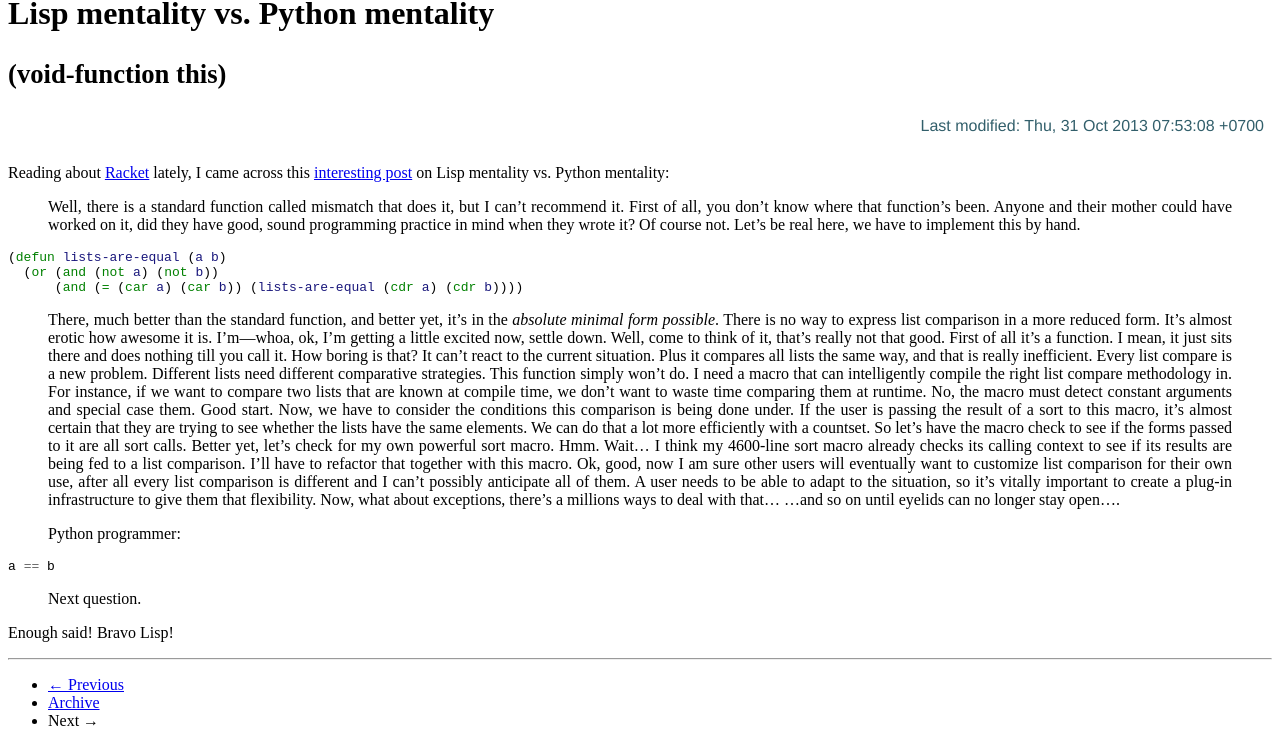
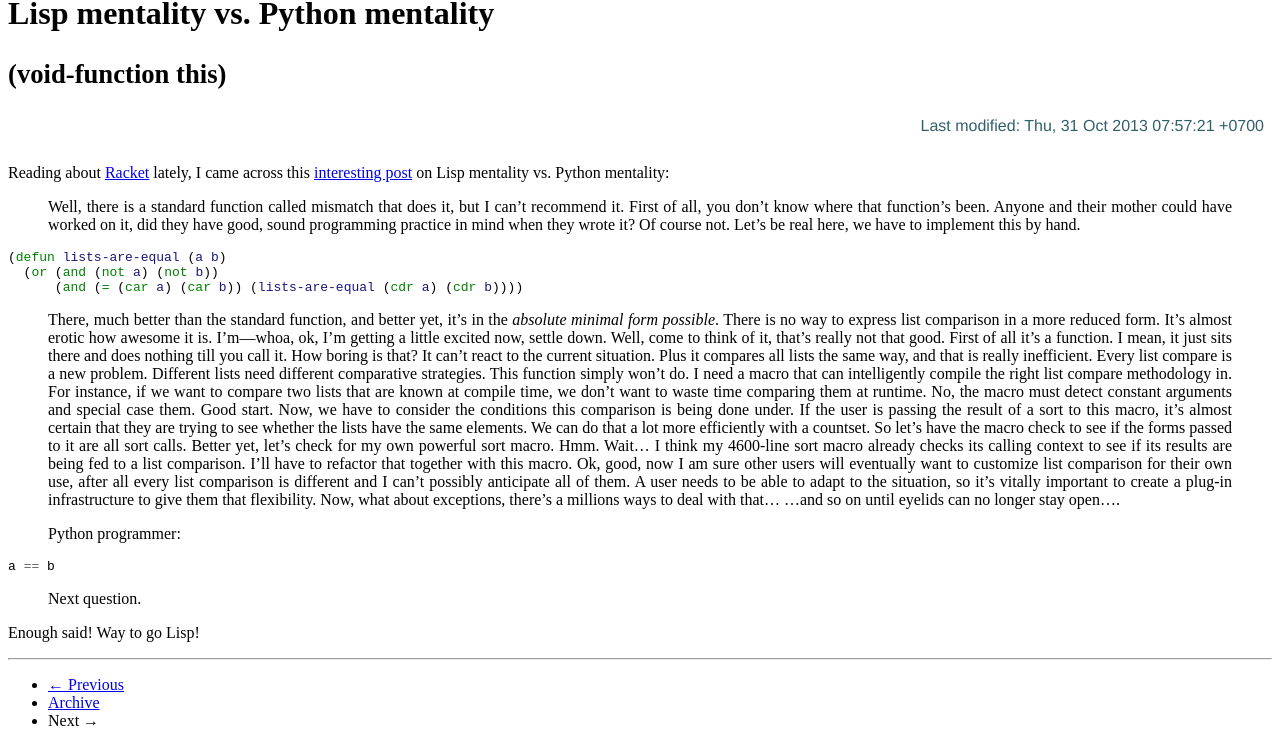
Before and after one commit to cmpitg/cmpitg.github.com, a Jekyll site: the page built from _posts/2013-10-31-lisp-mentality-vs-python-mentality.md, in a window 1280 px wide. Shown: the part 158-889 px from the top of the page. Built offline with Jekyll 4.4.1, drawn with Linux system fonts in a browser that asks for light colours; Markdown is read by kramdown in place of the engine named in the settings; comment, search, counter and statistics services are not loaded.

Commit message:
Change content

```diff
--- a/_posts/2013-10-31-lisp-mentality-vs-python-mentality.md
+++ b/_posts/2013-10-31-lisp-mentality-vs-python-mentality.md
@@ -5,7 +5,7 @@ tagline: "(void-function this)"
 description: "Lisp vs. Python mentality @ PTL (Racket) mailing list archive"
 category: lisp
 tags: [racket, lisp, python, mindset]
-last_updated: Thu, 31 Oct 2013 07:53:08 +0700
+last_updated: Thu, 31 Oct 2013 07:57:21 +0700
 ---
 {% include JB/setup %}
 
@@ -64,4 +64,4 @@ a == b
 > Next question.
 >
 
-Enough said!  Bravo Lisp!
+Enough said!  Way to go Lisp!
```
